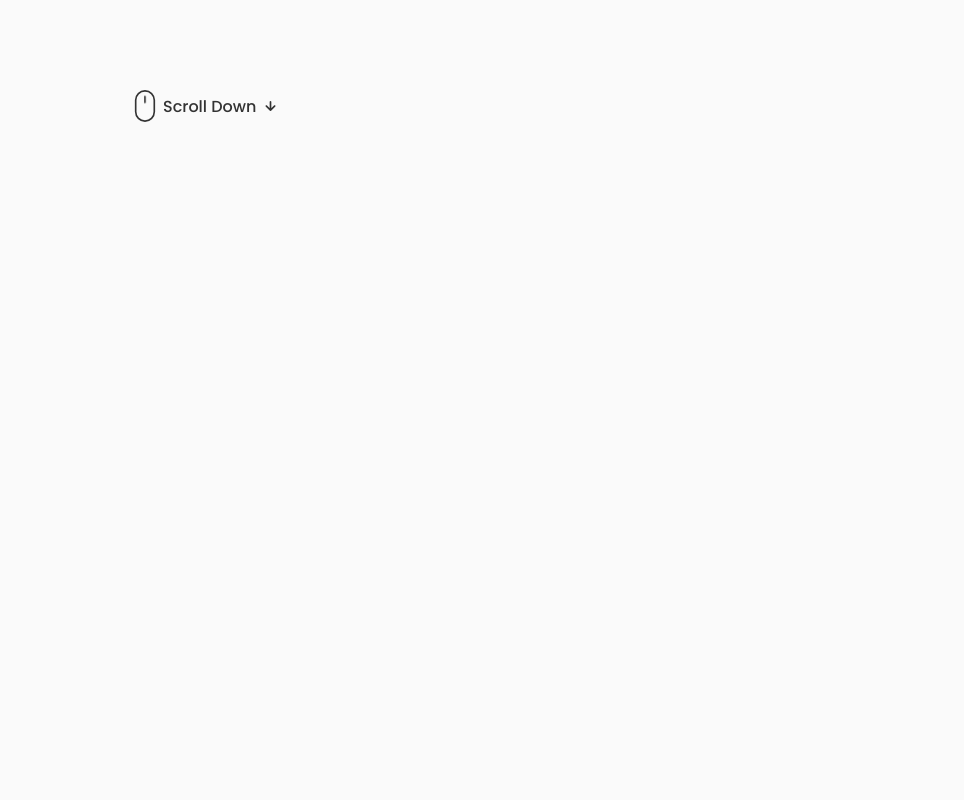
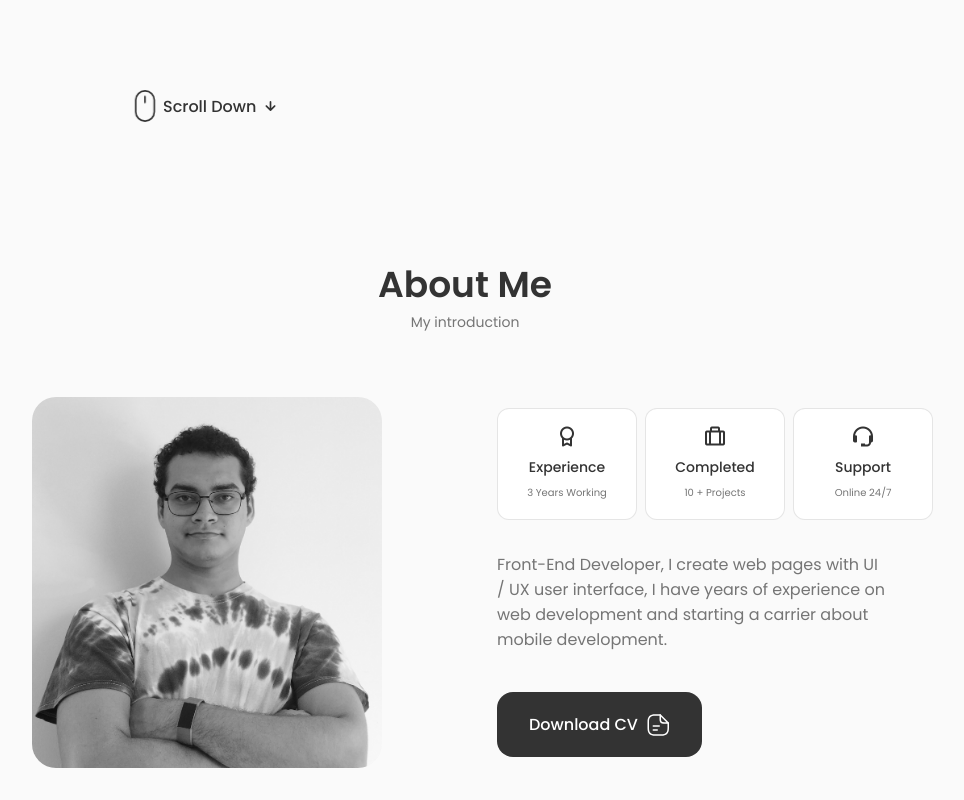
Before and after one commit to DevArturoOrtueta/arturo-ortueta, a React (Vite) app: page / in a window 1280 px wide. Shown: the part 606-1406 px from the top of the page, without its empty margins (175-1139 px from the left). Before the commit the page ends 800 px from the top, so only its background shows below. Built offline with nearby package versions, Linux system fonts and the light colour scheme.

Commit message:
Update about section

```diff
--- a/src/App.jsx
+++ b/src/App.jsx
@@ -2,6 +2,7 @@
 import './index.css'
 import {Header} from '../src/components/header/Header'
 import Home from './components/home/Home'
+import About from './components/about/About'
 
 export const App = () => {
   return (
@@ -10,6 +11,7 @@
 
     <main className="main">
       <Home/>
+      <About/>
     </main>
     </>
   )
--- /dev/null
+++ b/src/components/about/About.jsx
@@ -0,0 +1,57 @@
+import React from 'react'
+import './about.css'
+import AboutImg from '../../assets/profile.jpg';
+import CV from '../../assets/John-Cv.pdf';
+import Info from './Info';
+
+const About = () => {
+    return (
+        <section className="about section" id="about">
+            <h2 className="section__title">About Me</h2>
+            <span className="section__subtitle">My introduction</span>
+
+            <div className="about__container container grid">
+                <img src={AboutImg} alt="About" className="about__img"/>
+
+                <div className="about__data">
+                    <Info />
+
+                    <p className="about__description">
+                        Front-End Developer, I create web pages with UI / UX user interface, I have years of experience on web development and starting a carrier about mobile development.
+                    </p>
+
+                    <a download="" href={CV} className="button button--flex">
+                        Download CV
+                        <svg
+                            className="button__icon"
+                            xmlns="http://www.w3.org/2000/svg"
+                            width="24"
+                            height="24"
+                            viewBox="0 0 24 24"
+                            fill="none"
+                        >
+                            <path
+                                d="M15.25 22.7502H9.25C3.82 22.7502 1.5 20.4302 1.5 15.0002V9.00024C1.5 3.57024 3.82 1.25024 9.25 1.25024H14.25C14.66 1.25024 15 1.59024 15 2.00024C15 2.41024 14.66 2.75024 14.25 2.75024H9.25C4.64 2.75024 3 4.39024 3 9.00024V15.0002C3 19.6102 4.64 21.2502 9.25 21.2502H15.25C19.86 21.2502 21.5 19.6102 21.5 15.0002V10.0002C21.5 9.59024 21.84 9.25024 22.25 9.25024C22.66 9.25024 23 9.59024 23 10.0002V15.0002C23 20.4302 20.68 22.7502 15.25 22.7502Z"
+                                fill="var(--container-color)"
+                            ></path>
+                            <path
+                                d="M22.25 10.7502H18.25C14.83 10.7502 13.5 9.42023 13.5 6.00023V2.00023C13.5 1.70023 13.68 1.42023 13.96 1.31023C14.24 1.19023 14.56 1.26023 14.78 1.47023L22.78 9.47023C22.99 9.68023 23.06 10.0102 22.94 10.2902C22.82 10.5702 22.55 10.7502 22.25 10.7502ZM15 3.81023V6.00023C15 8.58023 15.67 9.25023 18.25 9.25023H20.44L15 3.81023Z"
+                                fill="var(--container-color)"
+                            ></path>
+                            <path
+                                d="M13.25 13.7502H7.25C6.84 13.7502 6.5 13.4102 6.5 13.0002C6.5 12.5902 6.84 12.2502 7.25 12.2502H13.25C13.66 12.2502 14 12.5902 14 13.0002C14 13.4102 13.66 13.7502 13.25 13.7502Z"
+                                fill="var(--container-color)"
+                            ></path>
+                            <path
+                                d="M11.25 17.7502H7.25C6.84 17.7502 6.5 17.4102 6.5 17.0002C6.5 16.5902 6.84 16.2502 7.25 16.2502H11.25C11.66 16.2502 12 16.5902 12 17.0002C12 17.4102 11.66 17.7502 11.25 17.7502Z"
+                                fill="var(--container-color)"
+                            ></path>
+                        </svg>
+                    </a>
+                </div>
+            </div>
+        </section>
+    )
+}
+
+export default About
--- /dev/null
+++ b/src/components/about/Info.jsx
@@ -0,0 +1,40 @@
+import React from 'react'
+import { InfoCard } from './InfoCard'
+
+const aboutInfo =[
+    {
+        id: 1,
+        title: "Experience",
+        subtitle: "3 Years Working",
+        icon: "bx bx-award about__icon"
+    },
+    {
+        id: 2,
+        title: "Completed",
+        subtitle: "10 + Projects",
+        icon: "bx bx-briefcase-alt about__icon"
+    },
+    {
+        id: 3,
+        title: "Support",
+        subtitle: "Online 24/7",
+        icon: "bx bx-support about__icon"
+    }
+]
+
+const Info = () => {
+
+
+  return (
+    <div className="about__info grid">
+        {
+            aboutInfo.map(({id, title, subtitle, icon}) => (
+                <InfoCard title={title} subtitle={subtitle} icon={icon} key={id}/>
+            ))
+        }
+
+    </div>
+  )
+}
+
+export default Info
--- /dev/null
+++ b/src/components/about/InfoCard.jsx
@@ -0,0 +1,11 @@
+import React from 'react'
+
+export const InfoCard = ({ title, subtitle, icon }) => {
+    return (
+        <div className="about__box">
+            <i class={icon}></i>
+            <h3 className="about__title">{title}</h3>
+            <span className="about__subtitle">{subtitle}</span>
+        </div>
+    )
+}
--- /dev/null
+++ b/src/components/about/about.css
@@ -0,0 +1,95 @@
+.about__container {
+    grid-template-columns: repeat(2, 1fr);
+    align-items: center;
+    column-gap: 4rem;
+}
+
+.about__img {
+    width: 350px;
+    border-radius: 1.5rem;
+    justify-self: center;
+    filter: grayscale()
+}
+
+.about__info {
+    grid-template-columns: repeat(3, 140px);
+    gap: 0.5rem;
+    margin-bottom: var(--mb-2);
+}
+
+.about__box {
+    background-color: var(--container-color);
+    border: 1px solid rgba(0, 0, 0, 0.1);
+    border-radius: 0.75rem;
+    text-align: center;
+    padding: 1rem 1.25rem;
+}
+
+.about__icon {
+    font-size: 1.5rem;
+    color: var(--title-color);
+    margin-bottom: var(--mb-0-5);
+}
+
+.about__title {
+    font-size: var(--small-font-size);
+    font-weight: var(--font-medium);
+}
+
+.about__subtitle {
+    font-size: var(--tiny-font-size);
+}
+
+.about__description {
+    padding: 0 4rem 0 0;
+    margin-bottom: var(--mb-2-5);
+}
+
+/*=============== BREAKPOINTS ===============*/
+/* For large devices */
+@media screen and (max-width: 992px) {
+    .about__container{
+        grid-template-columns: 1fr;
+        row-gap: 2.5rem;
+    }
+
+    .about__img{
+        width: 220px;
+    }
+
+    .about__box{
+        padding: 0.75rem 0.5rem;
+    }
+
+    .about__data{
+        text-align: center;
+    }
+
+    .about__info{
+        justify-content: center;
+    }
+
+    .about__description {
+        padding: 0 5rem;
+        margin-bottom: 2rem;
+    }
+}
+
+/* For medium devices */
+@media screen and (max-width: 576px) {
+    .about__info{
+        grid-template-columns: repeat(3, 1fr);
+    }
+
+    .about__description{
+        padding: 0;
+    }
+}
+
+/* For small devices */
+@media screen and (max-width: 350px) {
+
+    .about__info{
+        grid-template-columns: repeat(2, 1fr);
+    }
+}
```
Also changed, not shown: src/assets/about.jpg (deleted).
